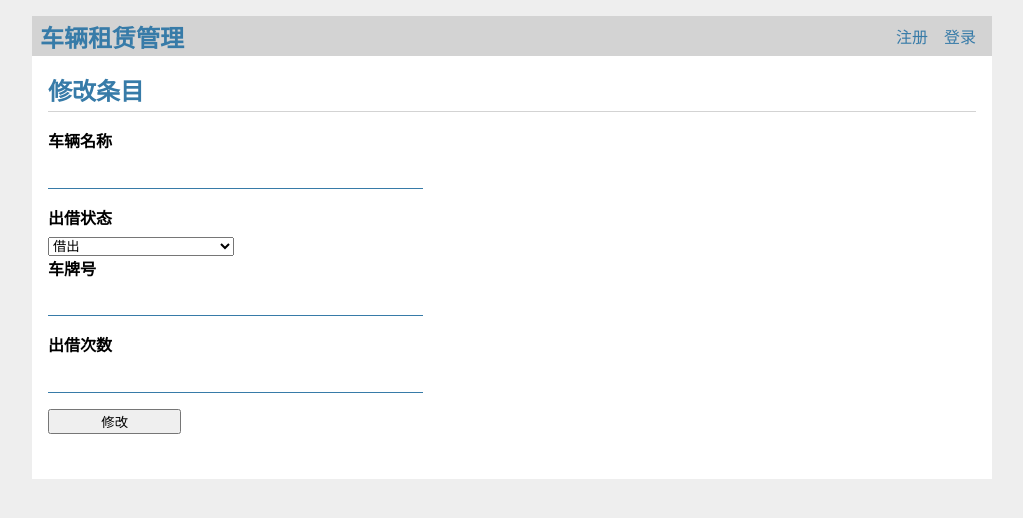
After one commit to AzideCupric/vehicle-rental, a Flask app: template rentalos/templates/os/carinfo/update.html in a window 1280 px wide. The commit adds this page. Shown: the top 518 px of the page, without its empty margins (128-1151 px from the left). Run offline with Flask 2, Linux system fonts and the light colour scheme; the template is opened without the code that fills it, so the values that code supplies are empty.

Commit message:
完成了修改功能

```diff
--- a/rentalos/templates/os/carinfo/index.html
+++ b/rentalos/templates/os/carinfo/index.html
@@ -29,7 +29,7 @@
                 <td>{{ data['status'] }}</td>
                 <td>{{ data['platenum'] }}</td>
                 <td>{{ data['count'] }}</td>
-                <td><a href="">修改</a>|<a href="">删除</a></td>
+                <td><a href="{{ url_for('carinfo.update',doc_id=data.doc_id) }}">修改</a>|<a href="">删除</a></td>
             </tr>
             {% endfor %}
         </tbody>
--- /dev/null
+++ b/rentalos/templates/os/carinfo/update.html
@@ -0,0 +1,30 @@
+{% extends 'os/osbase.html' %}
+
+{% block header %}
+<h1>{% block title %}修改条目{% endblock %}</h1>
+{% endblock %}
+
+{% block content %}
+<form class="cardata" method="post">
+    <label for="carname">车辆名称</label>
+    <input type="text" id="carname" name="carname" value="{{ request.form['carname'] or item['carname'] }}" required>
+    <label for="status">出借状态</label>
+    <select name="status" id="status" required>
+        <option value="out"
+        {% if item['status'] == 'out' %}
+        selected="selected"
+        {% endif %}
+        >借出</option>
+        <option value="in"
+        {% if item['status'] == 'in' %}
+        selected="selected"
+        {% endif %}
+        >在库</option>
+    </select>
+    <label for="status">车牌号</label>
+    <input type="text" id="platenum" name="platenum" value="{{ request.form['platenum'] or item['platenum'] }}" required>
+    <label for="count">出借次数</label>
+    <input type="text" id="count" name="count" value="{{ request.form['count'] or item['count'] }}" required>
+    <input type="submit" value="修改">
+</form>
+{% endblock %}
```
Also changed, not shown: rentalos/carinfo_manager.py (+4 -4 lines), rentalos/templates/os/update.html (deleted).
